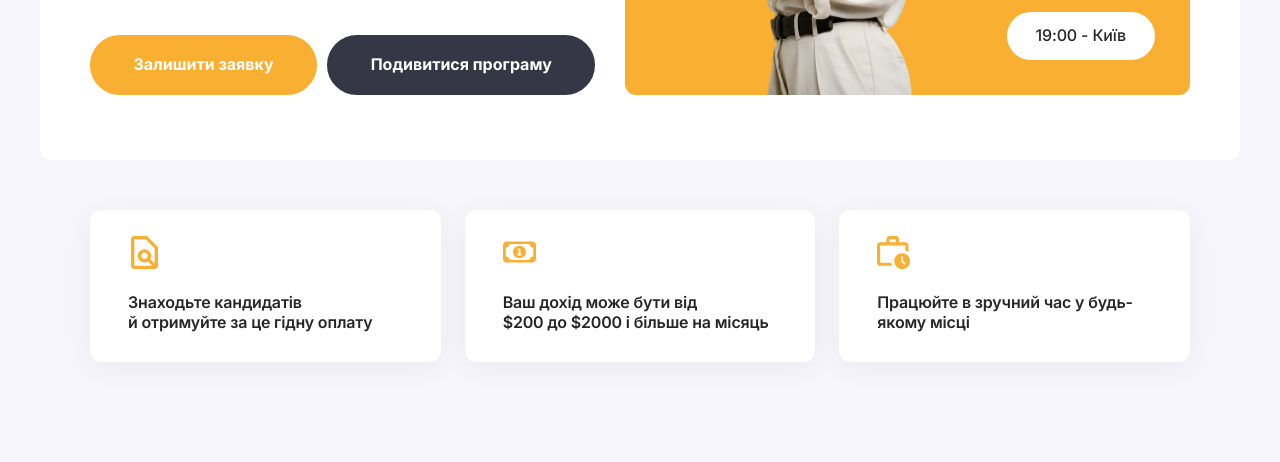
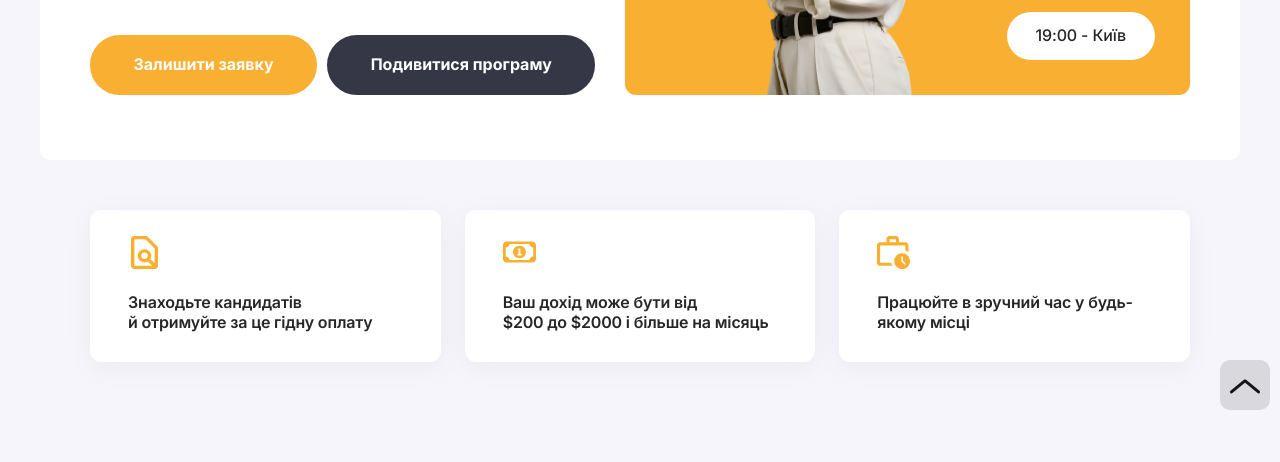
Before and after one commit to TihimVecherom/GremiPersonal, a plain HTML site: page index.html in a window 1280 px wide. Shown: the part 490-952 px from the top of the page. Drawn offline with nearby package versions, Linux system fonts and the light colour scheme.

Commit message:
Add files via upload

```diff
--- a/css/style.css
+++ b/css/style.css
@@ -504,10 +504,6 @@ h6 {
      object-fit: contain;
 }
 
-.vista {
-  padding-bottom: 130px;
-}
-
 .vista__content {
   display: -webkit-box;
   display: -ms-flexbox;
@@ -573,6 +569,10 @@ h6 {
 
 .vista__picture img:nth-child(2) {
   display: none;
+}
+
+.registration {
+  padding-top: 130px;
 }
 
 .registration__section {
@@ -1611,10 +1611,6 @@ h6 {
   color: #F9AF31;
 }
 
-.banner-info {
-  padding-bottom: 130px;
-}
-
 .banner-info__content {
   background: #F9AF31;
   border-radius: 11px;
@@ -1674,6 +1670,68 @@ h6 {
 
 .registration-down {
   padding-bottom: 130px;
+}
+
+.button-scroll {
+  -webkit-transition: 0.3s;
+  -o-transition: 0.3s;
+  transition: 0.3s;
+  min-width: 50px;
+  min-height: 50px;
+  border-radius: 10px;
+  background: rgba(83, 83, 83, 0.171) center center no-repeat;
+  position: fixed;
+  bottom: -100px;
+  right: 10px;
+  z-index: 20;
+  display: -webkit-box;
+  display: -ms-flexbox;
+  display: flex;
+  -webkit-box-pack: center;
+      -ms-flex-pack: center;
+          justify-content: center;
+  -webkit-box-align: center;
+      -ms-flex-align: center;
+          align-items: center;
+}
+
+.button-scroll a {
+  position: relative;
+  display: block;
+  width: 40px;
+  height: 30px;
+}
+
+.button-scroll a::after {
+  content: "";
+  position: absolute;
+  width: 50%;
+  height: 3px;
+  top: 50%;
+  left: 3px;
+  border-radius: 3px;
+  background: rgb(22, 22, 22);
+  -webkit-transform: rotate(-40deg);
+      -ms-transform: rotate(-40deg);
+          transform: rotate(-40deg);
+}
+
+.button-scroll a::before {
+  content: "";
+  position: absolute;
+  width: 50%;
+  height: 3px;
+  top: 50%;
+  right: 3px;
+  background: rgb(22, 22, 22);
+  border-radius: 3px;
+  -webkit-transform: rotate(40deg);
+      -ms-transform: rotate(40deg);
+          transform: rotate(40deg);
+}
+
+.button-scroll-active {
+  bottom: 20px;
 }
 
 .header {
@@ -2847,10 +2905,6 @@ h6 {
     grid-template-columns: 1fr;
   }
 
-  .vista {
-    padding-bottom: 80px;
-  }
-
   .vista__content {
     -webkit-box-orient: vertical;
     -webkit-box-direction: normal;
@@ -2875,6 +2929,10 @@ h6 {
     margin-bottom: 20px;
   }
 
+  .registration {
+    padding-top: 50px;
+  }
+
   .form__block-title {
     margin-bottom: 25px;
     gap: 15px;
@@ -3036,10 +3094,6 @@ h6 {
             order: 3;
   }
 
-  .banner-info {
-    padding-bottom: 50px;
-  }
-
   .banner-info__content {
     padding-top: 43px;
     padding-bottom: 43px;
@@ -3052,6 +3106,10 @@ h6 {
 
   .registration-down {
     padding-bottom: 70px;
+  }
+
+  .button-scroll-active {
+    bottom: 10px;
   }
 
   .header__buttons {
--- a/index.html
+++ b/index.html
@@ -6,7 +6,7 @@
 	<meta charset="UTF-8">
 	<meta name="format-detection" content="telephone=no">
 	<!-- <style>body{opacity: 0;}</style> -->
-	<link rel="stylesheet" href="css/style.min.css?_v=20221023231145">
+	<link rel="stylesheet" href="css/style.min.css?_v=20221024150550">
 	<link rel="shortcut icon" href="favicon.ico">
 	<!-- <meta name="robots" content="noindex, nofollow"> -->
 	<meta name="viewport" content="width=device-width, initial-scale=1.0">
@@ -32,7 +32,7 @@
 							</ul>
 						</nav>
 						<div data-da=".menu__list, 1023.98" class="header__buttons">
-							<a class="button-reg" href="#">Зареєструватися</a>
+							<a class="button-reg" href="#reg">Зареєструватися</a>
 						</div>
 
 					</div>
@@ -40,11 +40,15 @@
 				</div>
 
 			</div>
-			<script src="https://ajax.googleapis.com/ajax/libs/jquery/3.3.1/jquery.min.js?_v=20221023231145"></script>
+			<script src="https://ajax.googleapis.com/ajax/libs/jquery/3.3.1/jquery.min.js?_v=20221024150550"></script>
 		</header>
 		<main class="page">
 
-			<div class="first">
+			<div class="button-scroll">
+				<a href="#header"></a>
+			</div>
+
+			<div id="header" class="first">
 				<div class="first__container">
 					<div class="first__section">
 						<div class="first__content">
@@ -116,7 +120,7 @@
 				</div>
 			</div>
 
-			<div class="registration">
+			<div id="reg" class="registration">
 				<div class="registration__container">
 					<div class="registration__section">
 						<div class="registration__picture">
@@ -513,7 +517,7 @@
 		</footer>
 	</div>
 
-	<script src="js/app.min.js?_v=20221023231145"></script>
+	<script src="js/app.min.js?_v=20221024150550"></script>
 </body>
 
 </html>
--- a/js/app.js
+++ b/js/app.js
@@ -168,6 +168,15 @@
             }
         }));
     }));
+    let scrollpos = window.scrollY;
+    const header = document.querySelector(".button-scroll");
+    const scrollChange = 1e3;
+    const add_class_on_scroll = () => header.classList.add("button-scroll-active");
+    const remove_class_on_scroll = () => header.classList.remove("button-scroll-active");
+    window.addEventListener("scroll", (function() {
+        scrollpos = window.scrollY;
+        if (scrollpos >= scrollChange) add_class_on_scroll(); else remove_class_on_scroll();
+    }));
     window["FLS"] = true;
     isWebp();
     headerScroll();
```
Also changed, not shown: css/style.min.css, img/main/arrow.png (added), js/app.min.js.
